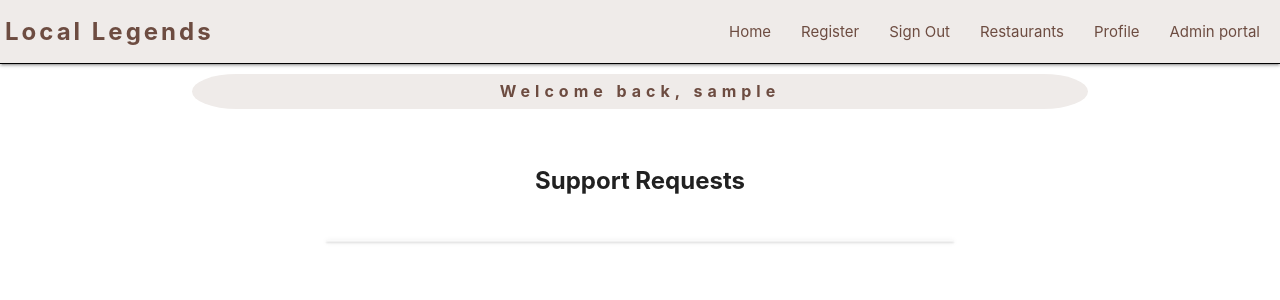
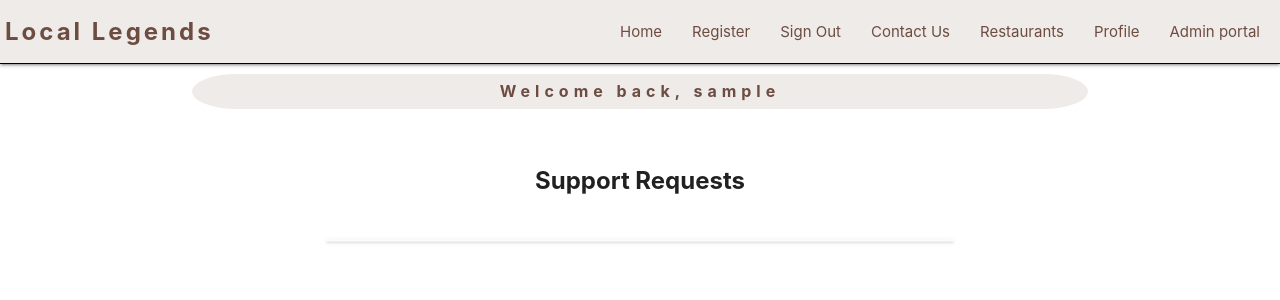
Before and after one commit to Dan-Matthews-23/local-legends, a Flask app: page /profile/check in a window 1280 px wide. Shown: the top 300 px of the page. Run offline with Flask 3, Linux system fonts and the light colour scheme; the visitor is signed in with stand-in values (Sample User, id 1); some libraries are stand-ins or nearby versions.

Commit message:
UPDATES base.html to add contact-us link

```diff
--- a/local_legends/templates/base.html
+++ b/local_legends/templates/base.html
@@ -38,6 +38,7 @@
                 <li><a class="header-links" href="{{ url_for('home') }}">Home</a></li>
                 <li><a class="header-links" href="{{ url_for('register') }}">Register</a></li>
                 {% if session.is_logged_in %}<li><a class="header-links" href="{{ url_for('logout') }}">Sign Out</a></li>{% else %}<li><a class="header-links" href="{{ url_for('login') }}">Sign In</a></li>{% endif %}
+                <li><a class="header-links" href="{{ url_for('contact_us') }}">Contact Us</a></li>
                 <li><a class="header-links" href="{{ url_for('restaurants') }}">Restaurants</a></li>
                 <li><a class="header-links" href="{{ url_for('profile') }}">Profile</a></li>
                 {% if session.admin_id %}<li><a class="header-links" href="{{ url_for('admin_portal') }}">Admin portal</a></li>{% endif %}
@@ -52,6 +53,7 @@
             <li><a class="header-links" href="{{ url_for('register') }}">Register</a></li>
             {% if session.is_logged_in %}<li><a class="header-links" href="{{ url_for('logout') }}">Sign Out</a></li>{% else %}
             <li><a class="header-links" href="{{ url_for('login') }}">Sign In</a></li>{% endif %}
+            <li><a class="header-links" href="{{ url_for('contact_us') }}">Contact Us</a></li>
             <li><a class="header-links" href="{{ url_for('restaurants') }}">Restaurants</a></li>
             <li><a class="header-links" href="{{ url_for('profile') }}">Profile</a></li>
             {% if session.admin_id %}<li><a class="header-links" href="{{ url_for('admin_portal') }}">Admin portal</a></li>{%
```
